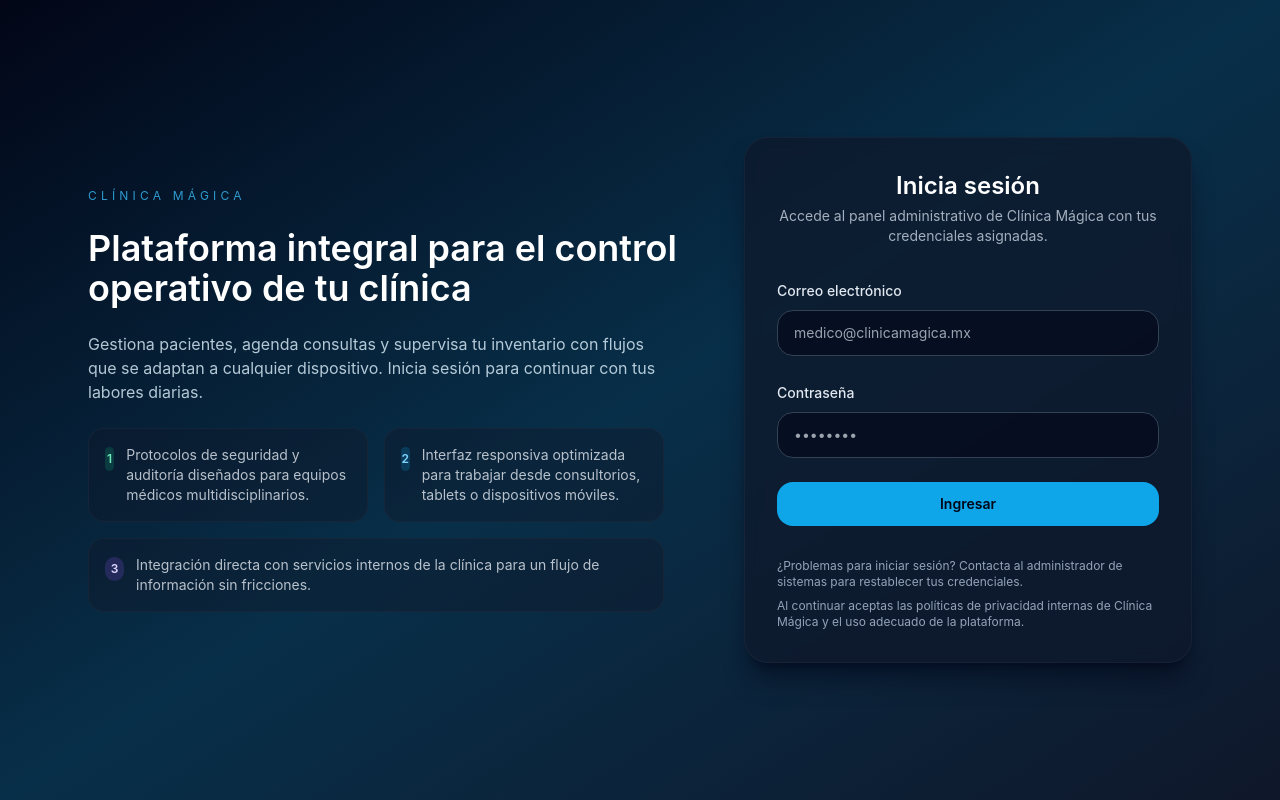
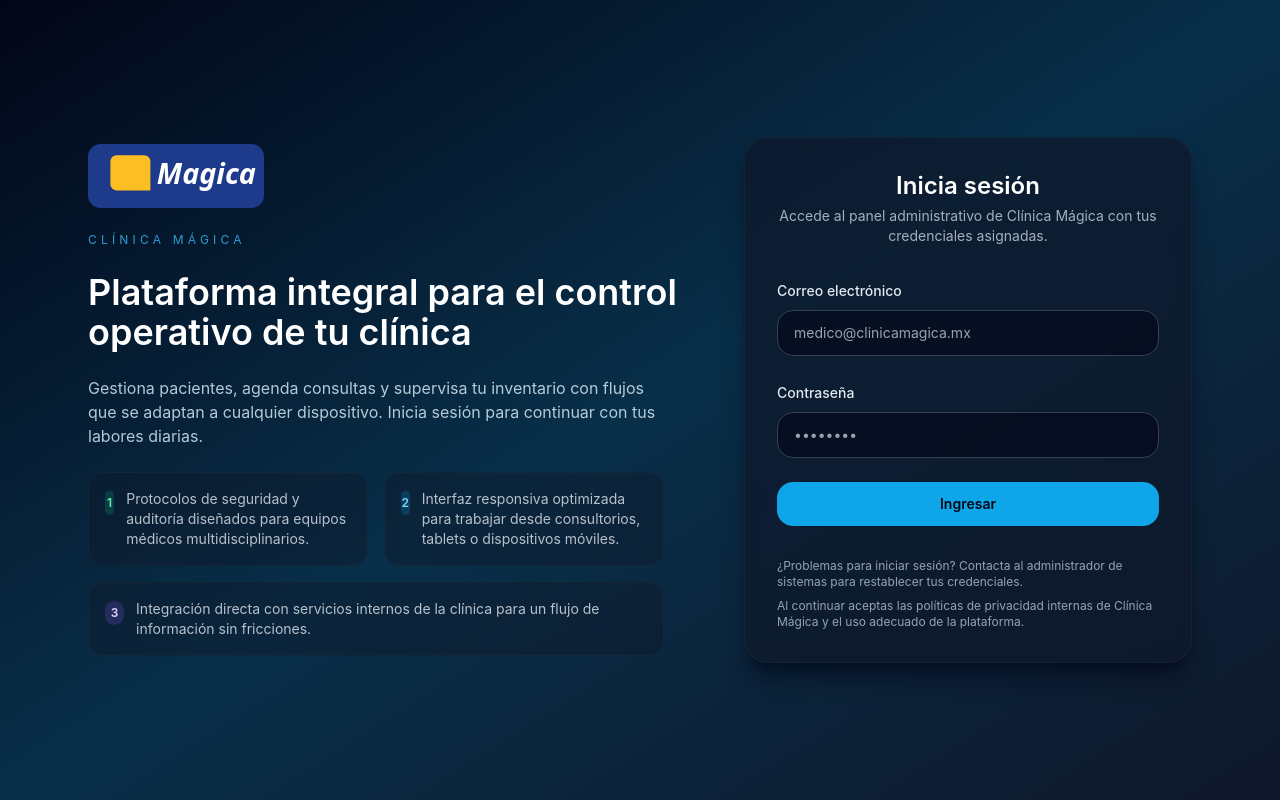
Before and after one commit to claudioAlmodovar/proyectoIaIsaac, a Vue app in the folder frontend/: page /login in a window 1280 px wide. Built offline with nearby package versions, Linux system fonts and the light colour scheme.

Commit message:
Add clinic logo to login page

```diff
--- a/frontend/src/views/LoginView.vue
+++ b/frontend/src/views/LoginView.vue
@@ -8,6 +8,13 @@ import LoginForm from '../components/LoginForm.vue'
       class="mx-auto flex min-h-screen w-full max-w-6xl flex-col items-center justify-center gap-16 px-6 py-16 lg:flex-row lg:py-24"
     >
       <section class="flex-1 space-y-6 text-center lg:text-left">
+        <div class="flex items-center justify-center lg:justify-start">
+          <img
+            src="@/assets/logo-magica.svg"
+            alt="Logo Clínica Mágica"
+            class="h-16 w-auto"
+          />
+        </div>
         <p class="text-xs uppercase tracking-[0.35em] text-sky-400/80">Clínica Mágica</p>
         <h1 class="text-3xl font-semibold leading-tight text-white md:text-4xl">
           Plataforma integral para el control operativo de tu clínica
```
